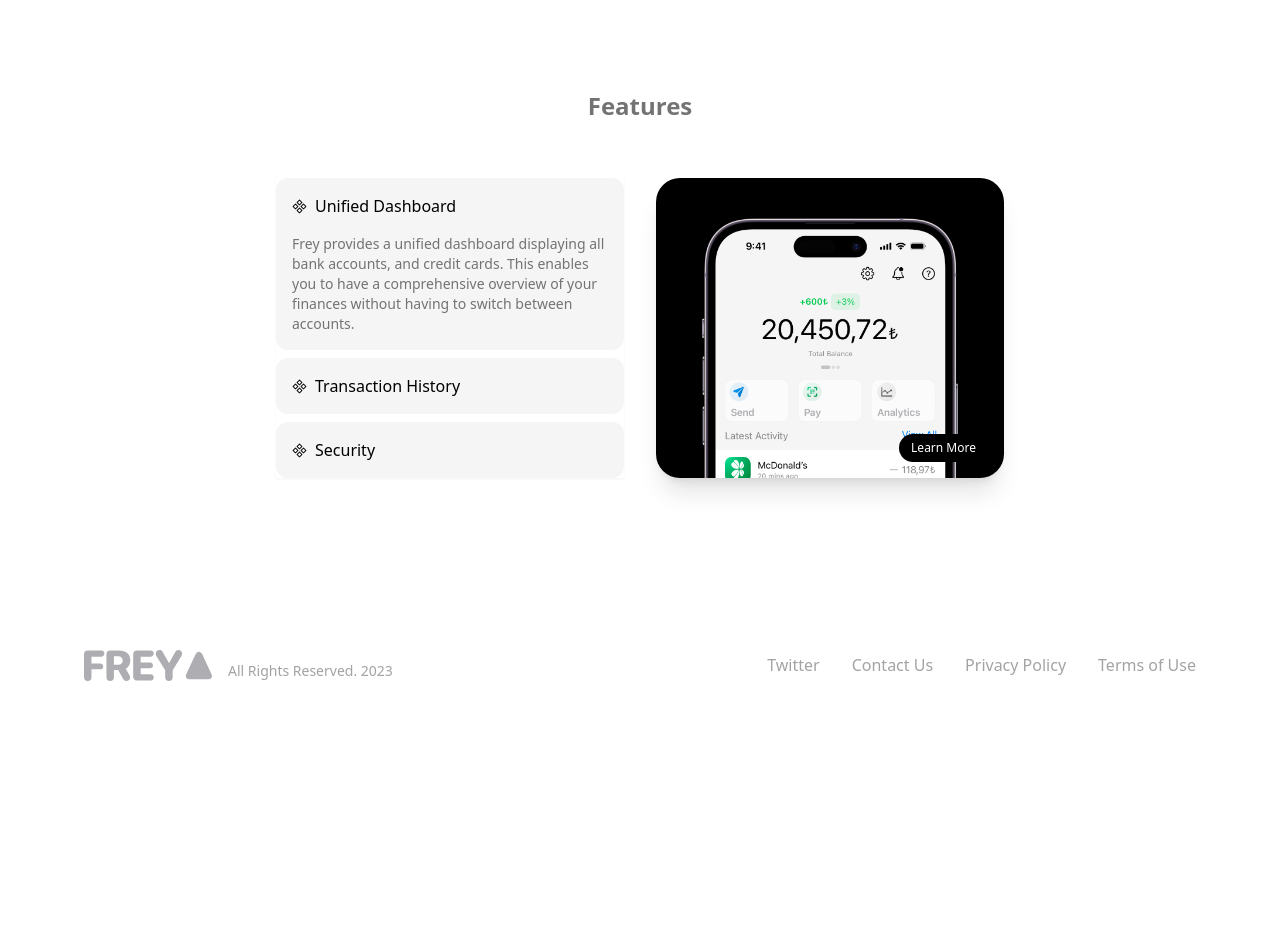
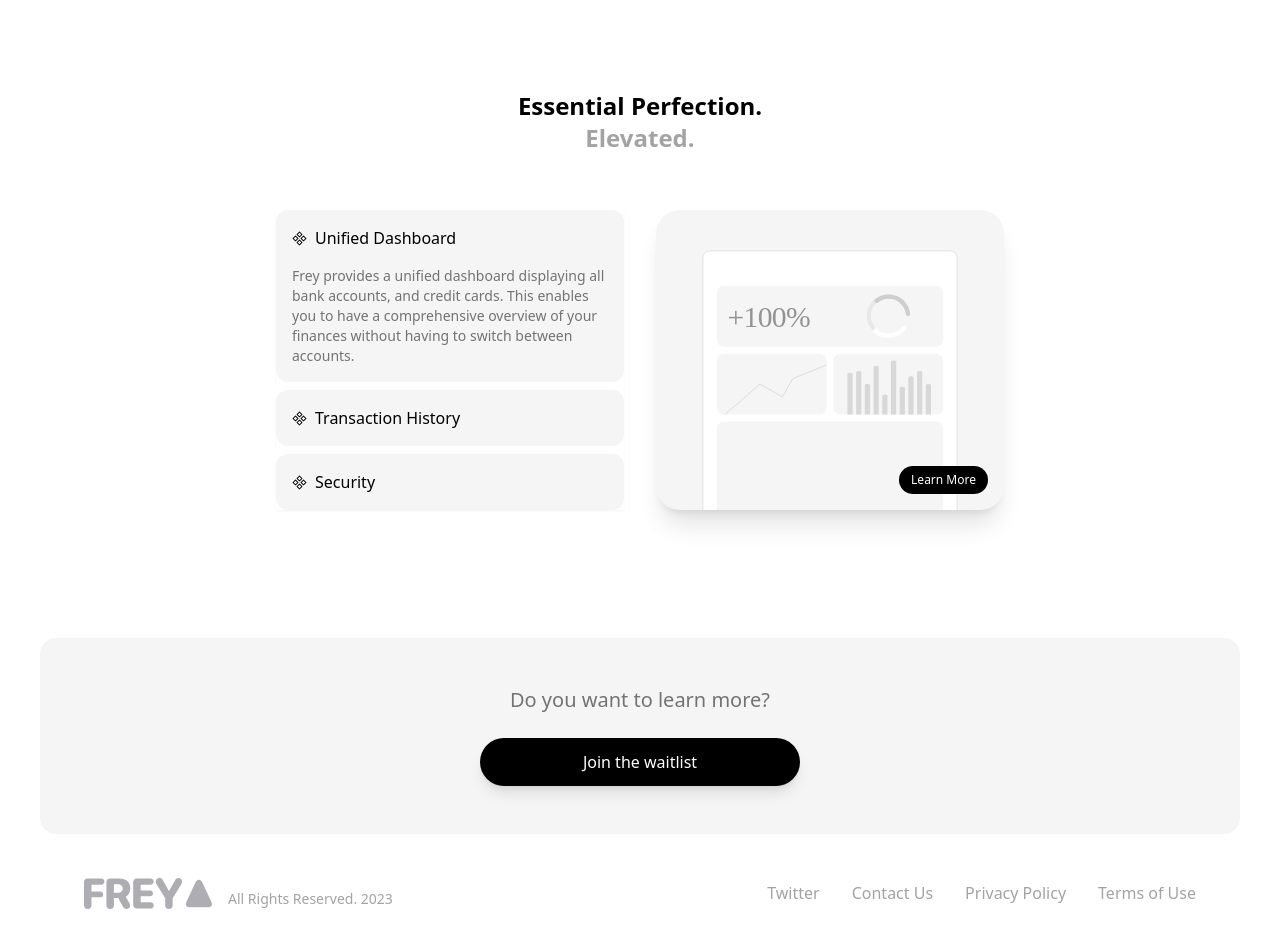
Before and after one commit to ulasalyesil/frey-website, a React (Create React App) app: page / in a window 1280 px wide. Shown: the part 1540-2488 px from the top of the page. Before the commit the page ends 2265 px from the top, so only its background shows below. Built offline with nearby package versions, Linux system fonts and the light colour scheme; the HTML template or start-up script is replaced by a standard one.

Commit message:
ADD: footer cta, feature image change

```diff
--- a/src/components/Features.jsx
+++ b/src/components/Features.jsx
@@ -1,8 +1,15 @@
+// packages
+import { useState } from 'react'
 import * as Accordion from '@radix-ui/react-accordion'
 import { Component1Icon as Icon} from '@radix-ui/react-icons'
-import img1 from '../assets/images/new-product-image.png'
+import { motion } from 'framer-motion'
+
+// components
 import Button from './Button'
-import { motion } from 'framer-motion'
+
+// assets
+import img1 from '../assets/images/feature_illustration_1.svg'
+import img3 from '../assets/images/feature_illustration_3.svg'
 
 const content = {
   "item-1": {
@@ -19,29 +26,36 @@ const content = {
   }
 }
 
+const images = [img1, img3]
+
 const itemStyle = 'flex flex-col bg-neutral-100 rounded-xl hover:bg-neutral-200 overflow-hidden first:mt-0'
-const triggerStyle = 'p-4 w-full flex gap-2 items-center'
+const triggerStyle = 'p-4 w-full flex gap-2 items-center font-medium'
 const contentStyle = 'text-sm text-neutral-500 data-[state=open]:animate-slideDown data-[state=closed]:animate-slideUp'
 
 export default function Features() {
 
+  return (
 
-  return (
     <motion.div
     className='flex flex-col gap-8 sm:gap-14 items-center'
     initial={{opacity: 0}}
     whileInView={{opacity: 1}}
     transition={{duration: 0.5}}>
-      <h2 className='font-semibold text-2xl text-neutral-500'>Features</h2>
+
+      <div className='flex flex-col gap-0 items-center'>
+        <h2 className='font-semibold text-2xl text-black'>Essential Perfection.</h2>
+        <h2 className='font-semibold text-2xl text-neutral-400'>Elevated.</h2>
+
+      </div>
+
     <div className='flex flex-col sm:flex-row gap-8'>
-
 
       <Accordion.Root className='w-[348px] max-w-[348px] shrink-0 shadow-sm shadow-black/5 flex flex-col gap-2'
       defaultValue='item-1'
       type='single'
-      collapsible
-      >
-        <Accordion.Item value="item-1" className={itemStyle}>
+      collapsible>
+
+        <Accordion.Item id='1' value="item-1" className={itemStyle}>
             <Accordion.Trigger className={triggerStyle}>
                 <Icon/>
                 {content['item-1'].title}
@@ -49,7 +63,7 @@ export default function Features() {
               <Accordion.Content className={contentStyle}><div className='p-4 pt-0'>{content['item-1'].description}</div></Accordion.Content>
         </Accordion.Item>
 
-        <Accordion.Item value="item-2" className={itemStyle}>
+        <Accordion.Item id='2' value="item-2" className={itemStyle}>
           <Accordion.Trigger className={triggerStyle}>
               <Icon/>
               {content['item-2'].title}
@@ -57,7 +71,7 @@ export default function Features() {
           <Accordion.Content className={contentStyle}><div className='p-4 pt-0'>{content['item-2'].description}</div></Accordion.Content>
         </Accordion.Item>
 
-        <Accordion.Item value="item-3" className={itemStyle}>
+        <Accordion.Item id='3' value="item-3" className={itemStyle}>
           <Accordion.Trigger className={triggerStyle}>
                 <Icon/>
                 {content['item-3'].title}
@@ -68,7 +82,7 @@ export default function Features() {
 
       </Accordion.Root>
 
-      <div className='w-[348px] flex justify-center shrink-1 relative bg-black rounded-3xl overflow-hidden shadow-xl'>
+      <div className='w-[348px] flex justify-center shrink-1 relative bg-neutral-100 rounded-3xl overflow-hidden shadow-xl shadow-black/10'>
         <div className='absolute bottom-4 right-4 z-50'><a href="https://tally.so/r/mOaLok" target='_blank' rel='noreferrer'><Button label={'Learn More'} style={'primarySmall'}/></a></div>
         <img src={img1} alt='feature shot' className='w-64 absolute top-10' />
       </div>
--- a/src/components/Footer.jsx
+++ b/src/components/Footer.jsx
@@ -1,9 +1,17 @@
 import React from 'react'
 import logo from '../assets/images/logo-footer.svg'
+import Button from './Button'
 
 export default function Footer() {
   return (
-    <div className='flex justify-center sm:justify-between items-center w-full max-w-[1200px] mt-16 sm:mt-32 p-11'>
+    <div className='mt-16 sm:mt-32 w-full flex flex-col items-center'>
+
+      <div className='flex flex-col rounded-0 sm:m-auto items-center gap-6 w-full max-w-[1200px] sm:rounded-2xl py-12 bg-neutral-100'>
+        <p className='font-medium text-neutral-500 text-xl'>Do you want to learn more?</p>
+        <a href="https://tally.so/r/mOaLok" target='_blank' rel='noreferrer'><Button label={'Join the waitlist'} style={'primaryLong'}/></a>
+      </div>
+
+      <div className='flex justify-center sm:justify-between items-center w-full max-w-[1200px] p-11'>
         <div className='flex flex-col items-center sm:items-end sm:flex-row gap-4'>
         <img src={logo} className='w-32' alt="frey logo" />
         <p className='text-sm text-neutral-400'>All Rights Reserved. 2023</p>
@@ -23,5 +31,6 @@ export default function Footer() {
           </li>
         </ol>
       </div>
+    </div>
   )
 }
```
Also changed, not shown: src/assets/images/feature_illustration_1.svg (added), src/assets/images/feature_illustration_3.svg (added). Lines whose indentation alone changed are shown as unchanged.
